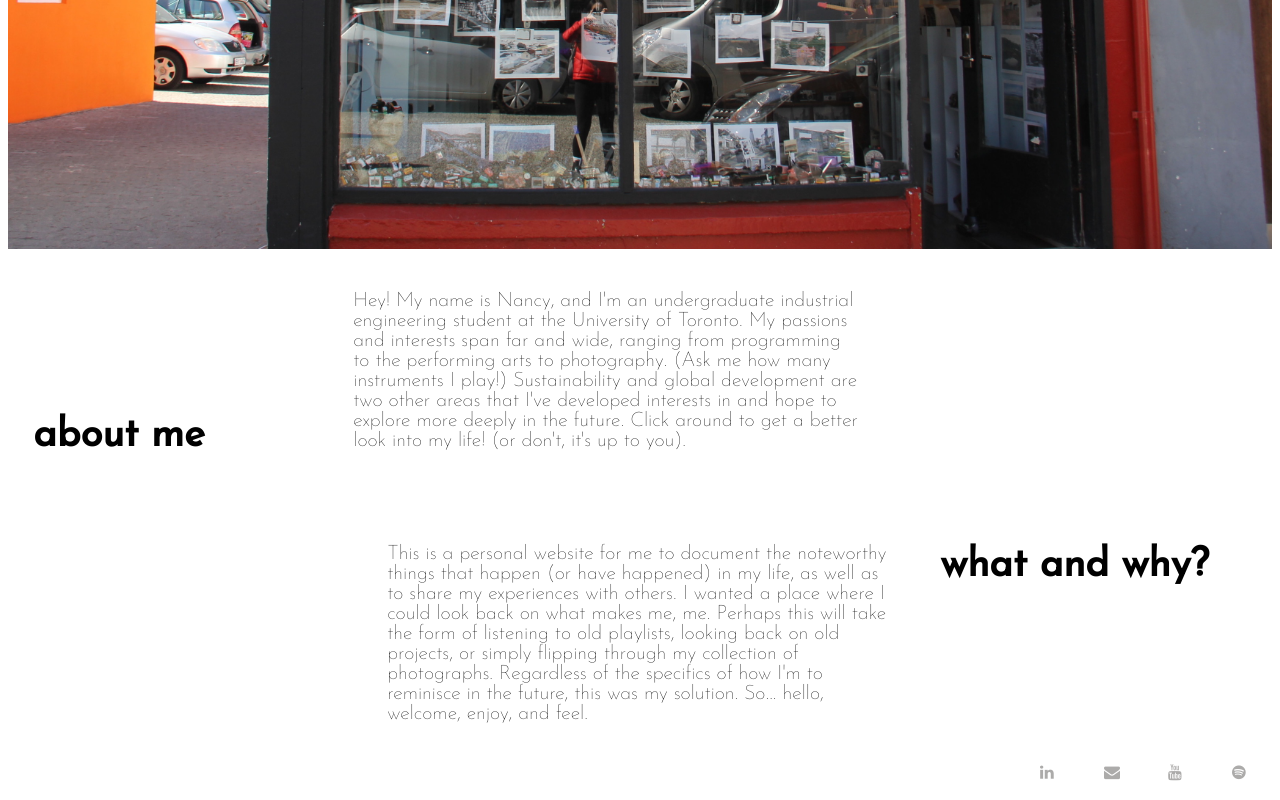
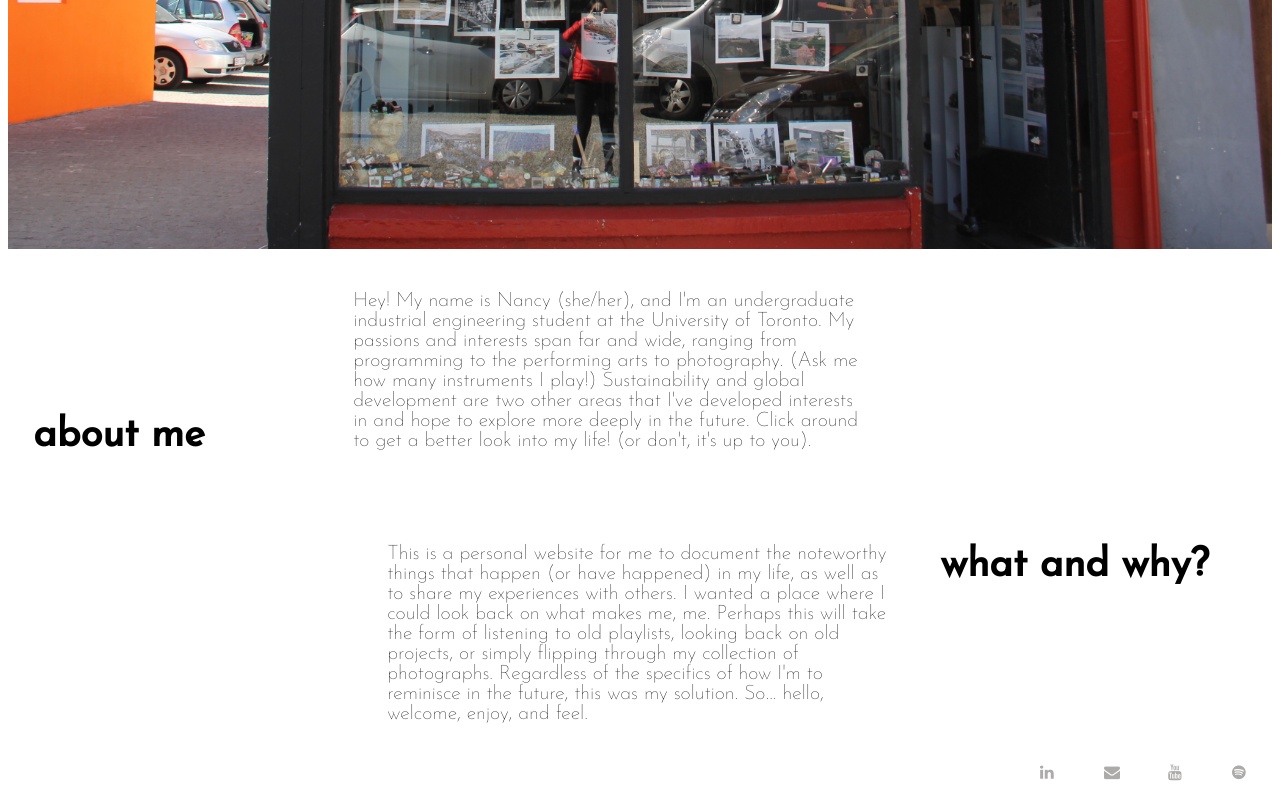
Before and after one commit to nancyli19/nancyli19.github.io, a plain HTML site: page index.html in a window 1280 px wide. Shown: the part 622-1422 px from the top of the page. Drawn offline with Linux system fonts and the light colour scheme.

Commit message:
Update index.html

```diff
--- a/index.html
+++ b/index.html
@@ -27,7 +27,7 @@
         <div class = "aboutme">
         <br>
             <h3>about me</h3>
-            <p>Hey! My name is Nancy, and I'm an undergraduate industrial engineering student at the University of Toronto. My passions and interests span far and wide, ranging from programming to the performing arts to photography. (Ask me how many instruments I play!) Sustainability and global development are two other areas that I've developed interests in and hope to explore more deeply in the future. Click around to get a better look into my life! (or don't, it's up to you).
+            <p>Hey! My name is Nancy (she/her), and I'm an undergraduate industrial engineering student at the University of Toronto. My passions and interests span far and wide, ranging from programming to the performing arts to photography. (Ask me how many instruments I play!) Sustainability and global development are two other areas that I've developed interests in and hope to explore more deeply in the future. Click around to get a better look into my life! (or don't, it's up to you).
             </p>
         </div>
         <div class = "what">
```
